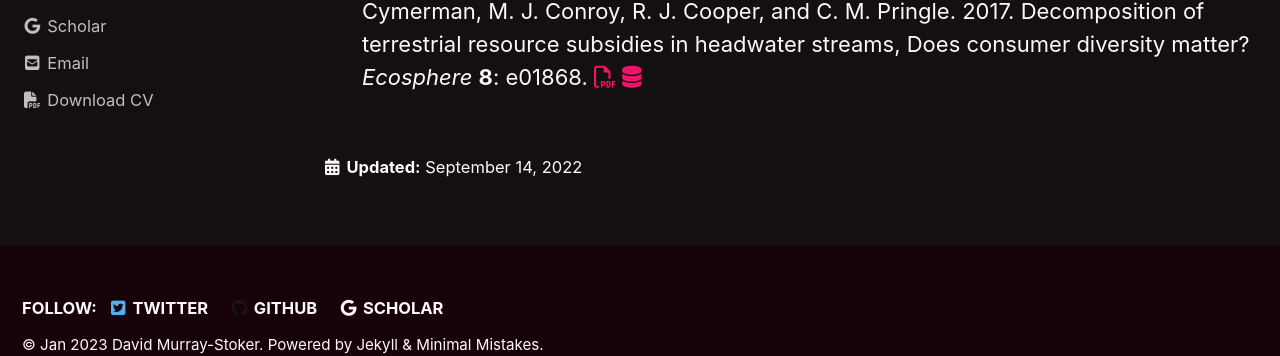
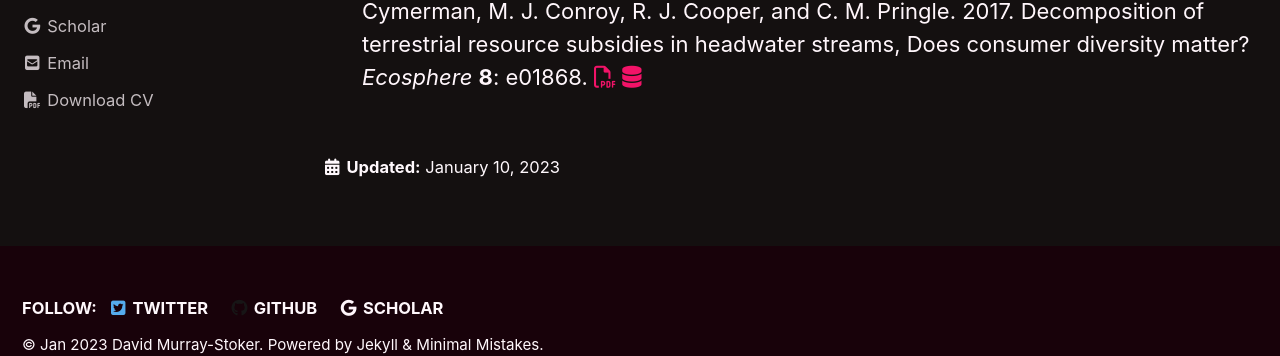
Before and after one commit to dmurraystoker/dmurraystoker.github.io, a Jekyll site: the page built from _pages/publications.md, in a window 1280 px wide and 900 px high, scrolled down 949 px. Shown: the part 499-855 px from the top of the window. Built offline with Jekyll 4.4.1, drawn with Linux system fonts in a browser that asks for light colours; cached includes are drawn as plain includes; nearby versions of some CDN libraries.

Commit message:
Update publications.md

```diff
--- a/_pages/publications.md
+++ b/_pages/publications.md
@@ -5,7 +5,7 @@ author_profile: true
 title: "Publications"
 classes: wide
 toc: true
-last_modified_at: 14 September 2022
+last_modified_at: 10 January 2023
 ---
 
 {% include publications.html %}
```
